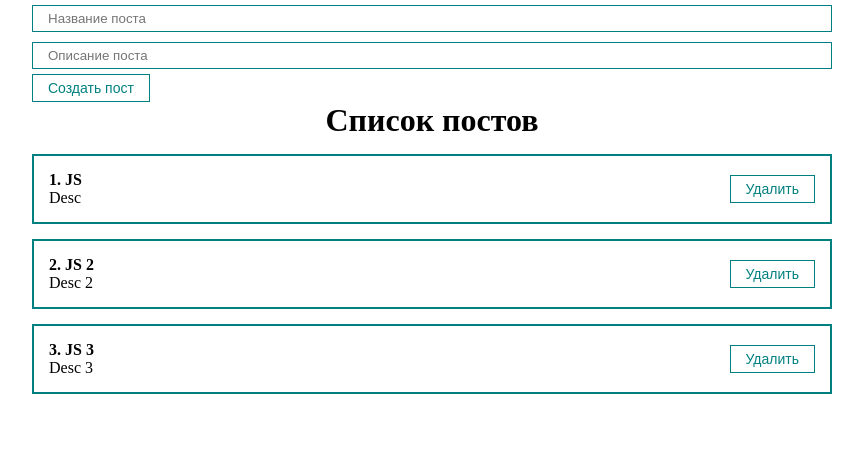
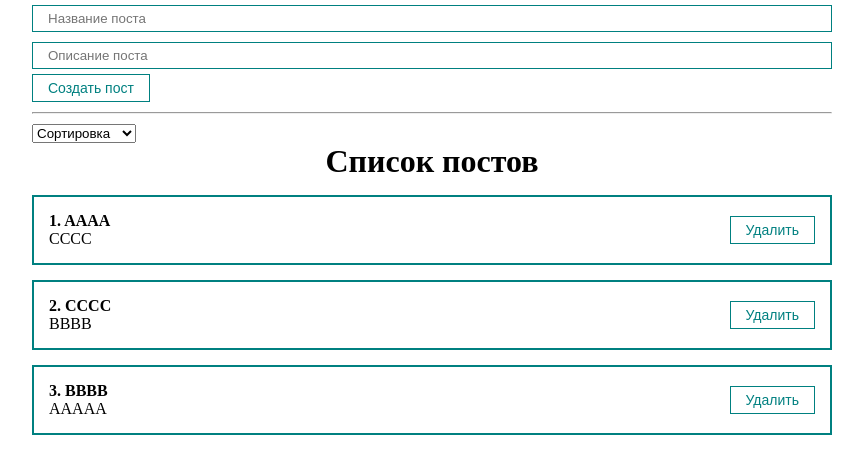
Before and after one commit to iAllBe/react-fundamental-course, a React (Create React App) app: page / in a window 1280 px wide. Shown: the top 474 px of the page, without its empty margins (208-1071 px from the left). Built offline with nearby package versions, Linux system fonts and the light colour scheme.

Commit message:
add MySelect.jsx and function sortPosts

```diff
--- a/src/App.js
+++ b/src/App.js
@@ -1,13 +1,20 @@
 import {useState} from "react";
 import PostList from "./components/PostList";
 import PostForm from "./components/PostForm";
+import MySelect from "./components/UI/select/MySelect";
 
 export default function App() {
     const [posts, setPosts] = useState([
-        {id: 1, title: 'JS', body: 'Desc'},
-        {id: 2, title: 'JS 2', body: 'Desc 2'},
-        {id: 3, title: 'JS 3', body: 'Desc 3'},
-    ]);
+        {id: 1, title: 'AAAA', body: 'CCCC'},
+        {id: 2, title: 'CCCC', body: 'BBBB'},
+        {id: 3, title: 'BBBB', body: 'AAAAA'},
+    ])
+    const [selectedSort, setSelectedSort] = useState("");
+
+    function sortPosts(sort) {
+        setSelectedSort(sort);
+        setPosts([...posts.sort((a, b) => a[sort].localeCompare(b[sort]))]);
+    }
 
     function createPost(newPost) {
         setPosts([...posts, newPost])
@@ -22,6 +29,16 @@ export default function App() {
             posts={posts}
             create={createPost}
         />
+        <hr style={{margin: "10px 0"}}/>
+        <MySelect
+            value={selectedSort}
+            onChange={sortPosts}
+            defaultValue={"Сортировка"}
+            options={[
+                {value: "title", name: "По заголовку"},
+                {value: "body", name: "По описанию"}
+            ]}
+        />
         {posts.length
             ?
             <PostList
--- /dev/null
+++ b/src/components/UI/select/MySelect.jsx
@@ -0,0 +1,19 @@
+export default function MySelect({defaultValue, options, onChange, value}) {
+    return (
+        <select
+            value={value}
+            onChange={e => onChange(e.target.value)}
+        >
+            <option
+                value=""
+                disabled
+            >{defaultValue}</option>
+            {options.map(o =>
+                <option
+                    key={o.value}
+                    value={o.value}
+                >{o.name}</option>
+            )}
+        </select>
+    );
+}
```
